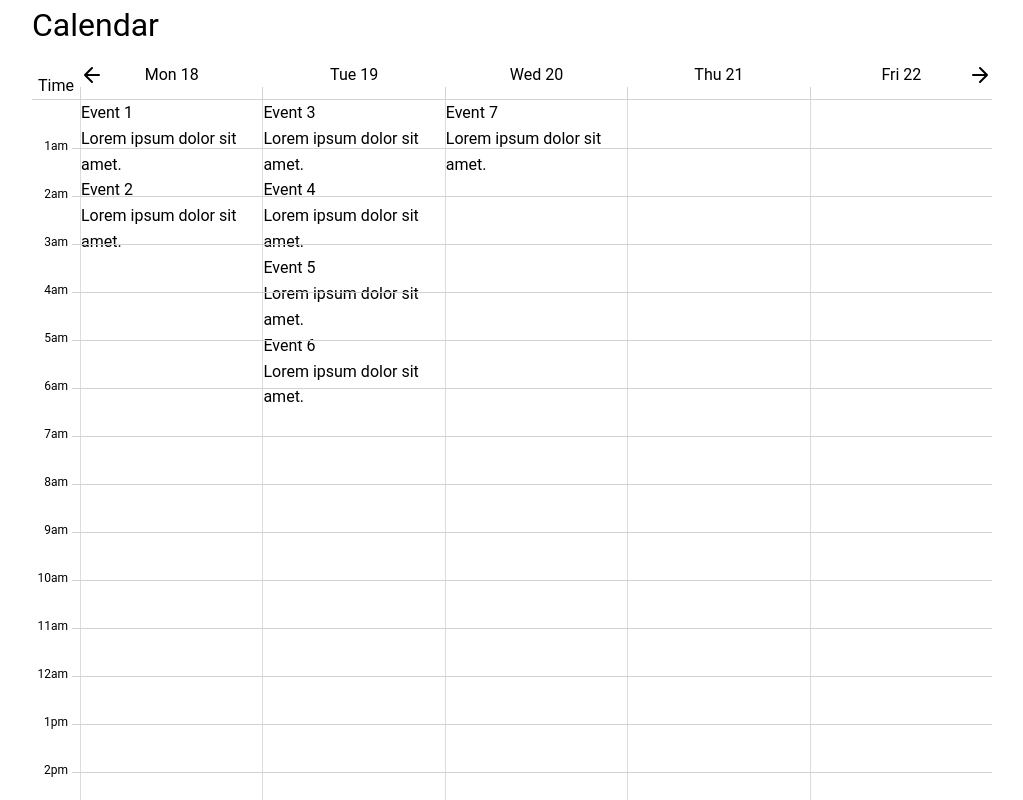
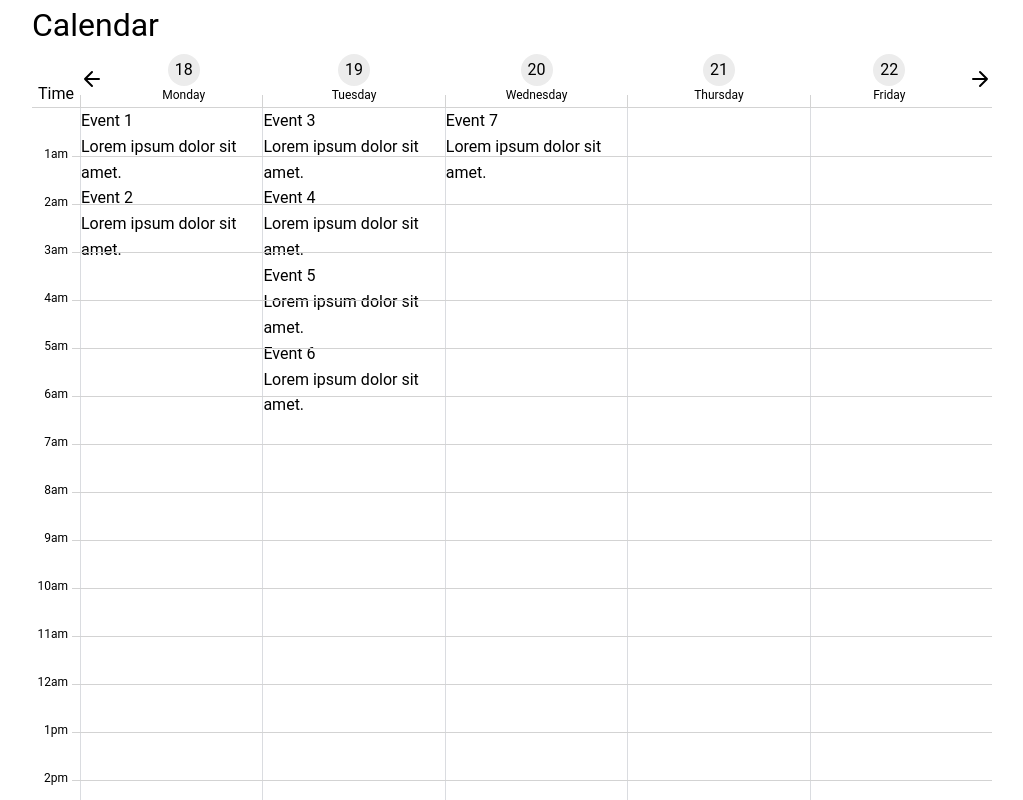
Before and after one commit to dreiv/ng-calendar, an Angular app: page / in a window 1280 px wide. Shown: the top 800 px of the page, without its empty margins (128-1151 px from the left). Built offline with nearby package versions, Linux system fonts and the light colour scheme.

Commit message:
styled header days

```diff
--- a/src/app/calendar/calendar-header/calendar-header.component.html
+++ b/src/app/calendar/calendar-header/calendar-header.component.html
@@ -1,15 +1,26 @@
-<div class="time-text">Time</div>
+<time class="time-text">Time</time>
 <div class="track">
   <button class="prev">
     <app-arrow-left></app-arrow-left>
   </button>
-  Mon 18
+  <app-header-day [day]="{dayTitle: 'Monday', dayCount: 18}">
+  </app-header-day>
 </div>
-<div class="track">Tue 19</div>
-<div class="track">Wed 20</div>
-<div class="track">Thu 21</div>
 <div class="track">
-  Fri 22
+  <app-header-day [day]="{dayTitle: 'Tuesday', dayCount: 19}">
+  </app-header-day>
+</div>
+<div class="track">
+  <app-header-day [day]="{dayTitle: 'Wednesday', dayCount: 20}">
+  </app-header-day>
+</div>
+<div class="track">
+  <app-header-day [day]="{dayTitle: 'Thursday', dayCount: 21}">
+  </app-header-day>
+</div>
+<div class="track">
+  <app-header-day [day]="{dayTitle: 'Friday', dayCount: 22}">
+  </app-header-day>
   <button class="next">
     <app-arrow-right></app-arrow-right>
   </button>
--- a/src/app/calendar/calendar-header/calendar-header.component.scss
+++ b/src/app/calendar/calendar-header/calendar-header.component.scss
@@ -7,7 +7,7 @@
   z-index: 1;
 
   display: flex;
-  height: 3rem;
+  height: 3.5rem;
   border-bottom: 1px solid $line_col;
 
   background-color: white;
@@ -39,6 +39,14 @@
 
     content: '';
   }
+
+  &:first-of-type > app-header-day {
+    margin-left: 1.5rem;
+  }
+
+  &:last-of-type > app-header-day {
+    margin-right: 1.5rem;
+  }
 }
 
 .prev {
--- a/src/app/calendar/calendar-header/header-day/header-day.component.html
+++ b/src/app/calendar/calendar-header/header-day/header-day.component.html
@@ -1 +1,2 @@
-<p>header-day works!</p>
+<div class="count">{{ day.dayCount }}</div>
+<div class="title">{{ day.dayTitle }}</div>
--- a/src/app/calendar/calendar-header/header-day/header-day.component.scss
+++ b/src/app/calendar/calendar-header/header-day/header-day.component.scss
@@ -0,0 +1,20 @@
+@import 'abstracts/mixins';
+
+:host {
+  @include flex-column;
+
+  align-items: center;
+}
+
+.count {
+  @include flex-center;
+  @include circle(2rem);
+
+  line-height: 0;
+
+  background-color: #ececec;
+}
+
+.title {
+  font-size: 12px;
+}
--- a/src/app/calendar/calendar-header/header-day/header-day.component.ts
+++ b/src/app/calendar/calendar-header/header-day/header-day.component.ts
@@ -1,4 +1,5 @@
-import { Component, OnInit } from '@angular/core';
+import { Component, OnInit, Input } from '@angular/core';
+import { HeaderDay } from './header-day';
 
 @Component({
   selector: 'app-header-day',
@@ -6,10 +7,8 @@ import { Component, OnInit } from '@angular/core';
   styleUrls: ['./header-day.component.scss']
 })
 export class HeaderDayComponent implements OnInit {
+  @Input() day: HeaderDay;
+  constructor() {}
 
-  constructor() { }
-
-  ngOnInit(): void {
-  }
-
+  ngOnInit(): void {}
 }
--- /dev/null
+++ b/src/app/calendar/calendar-header/header-day/header-day.ts
@@ -0,0 +1,4 @@
+export interface HeaderDay {
+  dayTitle: string;
+  dayCount: number;
+}
```
Also changed, not shown: .stylelintrc.json.
